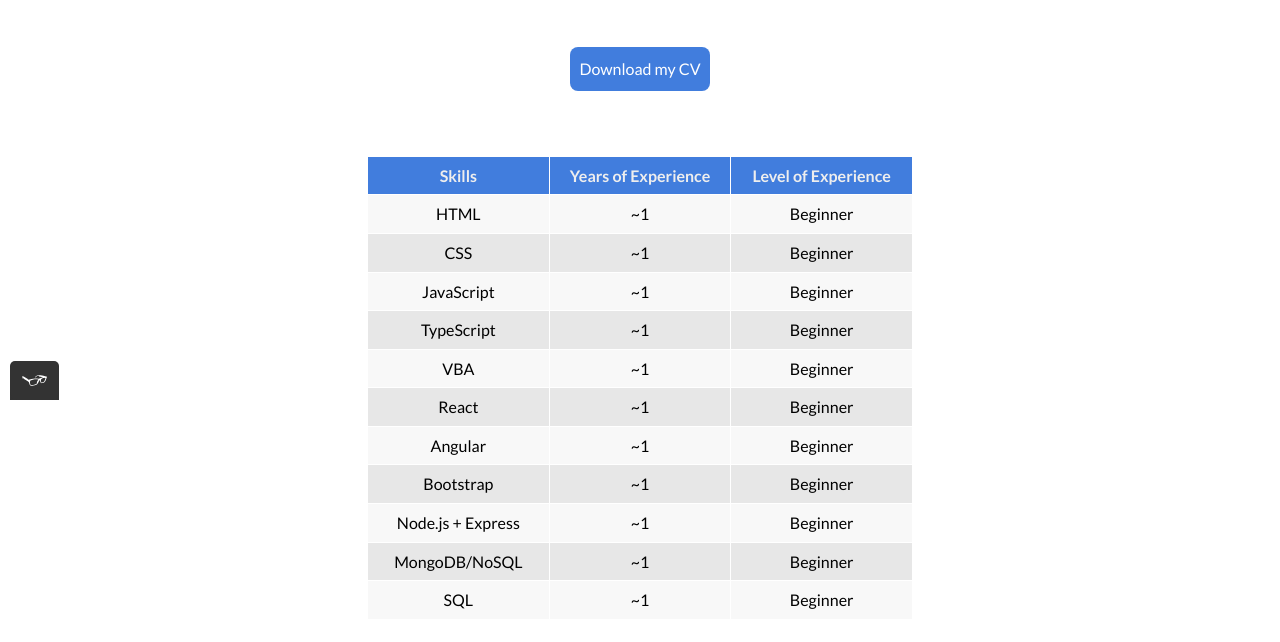
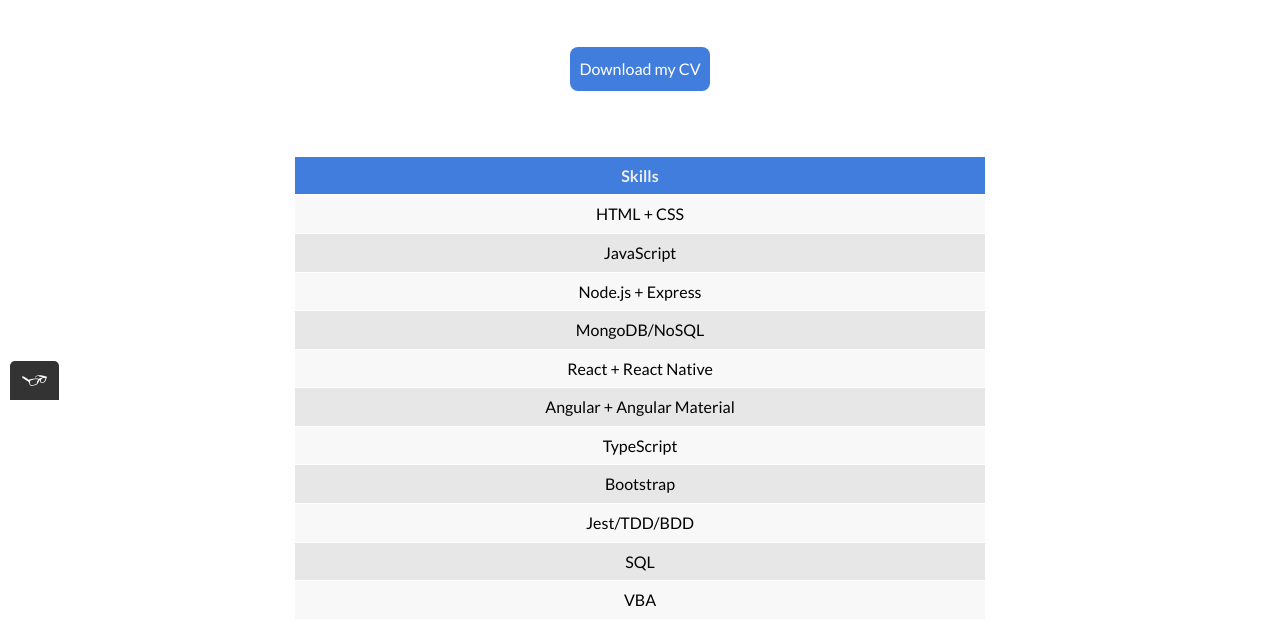
Before and after one commit to schen888/website-portfolio, a plain HTML site: page about.html in a window 1280 px wide. Shown: the part 400-1042 px from the top of the page. Drawn offline with Linux system fonts and the light colour scheme.

Commit message:
Add link to linkedin

```diff
--- a/about.html
+++ b/about.html
@@ -64,65 +64,65 @@
 			<thead>
 				<tr>
 					<th>Skills</th>
-					<th>Years of Experience</th>
-					<th>Level of Experience</th>
+					<!-- <th>Years of Experience</th>
+					<th>Level of Experience</th> -->
 				</tr>
 			</thead>
 			<tbody>
 				<tr>
-					<td>HTML</td>
-					<td>~1</td>
-					<td>Beginner</td>
-				</tr>
-				<tr>
-					<td>CSS</td>
-					<td>~1</td>
-					<td>Beginner</td>
+					<td>HTML + CSS</td>
+					<!-- <td>~1</td>
+					<td>Beginner</td> -->
 				</tr>
 				<tr>
 					<td>JavaScript</td>
-					<td>~1</td>
-					<td>Beginner</td>
+					<!-- <td>~1</td>
+					<td>Beginner</td> -->
+				</tr>
+				<tr>
+					<td>Node.js + Express</td>
+					<!-- <td>~1</td>
+					<td>Beginner</td> -->
+				</tr>
+                <tr>
+					<td>MongoDB/NoSQL</td>
+					<!-- <td>~1</td>
+					<td>Beginner</td> -->
+				</tr>
+                <tr>
+					<td>React + React Native</td>
+					<!-- <td>~1</td>
+					<td>Beginner</td> -->
+				</tr>
+                <tr>
+					<td>Angular + Angular Material</td>
+					<!-- <td>~1</td>
+					<td>Beginner</td> -->
 				</tr>
                 <tr>
 					<td>TypeScript</td>
-					<td>~1</td>
-					<td>Beginner</td>
+					<!-- <td>~1</td>
+					<td>Beginner</td> -->
+				</tr>
+                <tr>
+					<td>Bootstrap</td>
+					<!-- <td>~1</td>
+					<td>Beginner</td> -->
+				</tr>
+                <tr>
+					<td>Jest/TDD/BDD</td>
+					<!-- <td>~1</td>
+					<td>Beginner</td> -->
+				</tr>
+                <tr>
+					<td>SQL</td>
+					<!-- <td>~1</td>
+					<td>Beginner</td> -->
 				</tr>
                 <tr>
 					<td>VBA</td>
-					<td>~1</td>
-					<td>Beginner</td>
-				</tr>
-                <tr>
-					<td>React</td>
-					<td>~1</td>
-					<td>Beginner</td>
-				</tr>
-                <tr>
-					<td>Angular</td>
-					<td>~1</td>
-					<td>Beginner</td>
-				</tr>
-                <tr>
-					<td>Bootstrap</td>
-					<td>~1</td>
-					<td>Beginner</td>
-				</tr>
-                <tr>
-					<td>Node.js + Express</td>
-					<td>~1</td>
-					<td>Beginner</td>
-				</tr>
-                <tr>
-					<td>MongoDB/NoSQL</td>
-					<td>~1</td>
-					<td>Beginner</td>
-				</tr>
-                <tr>
-					<td>SQL</td>
-					<td>~1</td>
-					<td>Beginner</td>
+					<!-- <td>~1</td>
+					<td>Beginner</td> -->
 				</tr>
 			</tbody>
 		</table>
@@ -2752,8 +2752,7 @@
 		<p>Find me on</p>
 		<div class="social-media">
 			<a href="https://github.com/schen888" target="_blank" rel="noopener noreferrer" onclick="this.blur()"><img class="social-media__icon" src="img/github_icon.svg" alt="Github"></a>
-			<a href="#"><img class="social-media__icon" src="img/twitter_icon.svg" alt="Twitter"></a>
-			<a href="#"><img class="social-media__icon" src="img/linkedin_icon.svg" alt="Linkedin"></a>
+			<a href="https://www.linkedin.com/in/shuang-c-199b89261/" target="_blank" rel="noopener noreferrer" onclick="this.blur()"><img class="social-media__icon" src="img/linkedin_icon.svg" alt="Linkedin"></a>
 		</div>
 	</footer>
 
```
Also changed, not shown: contact.html (+2 -3 lines), index.html (+2 -3 lines), work.html (+1 -2 lines), img/twitter_icon.svg (deleted).
